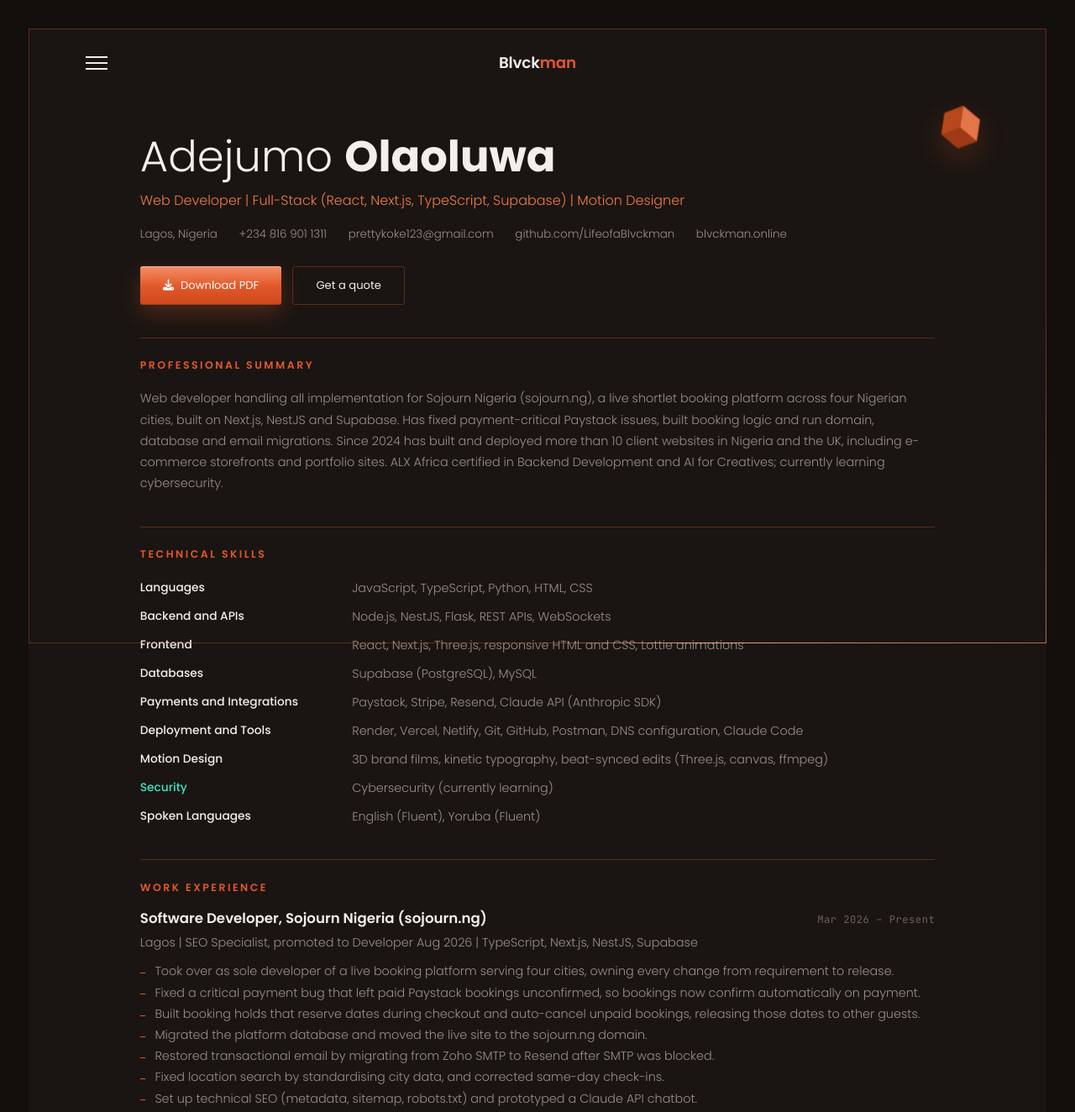
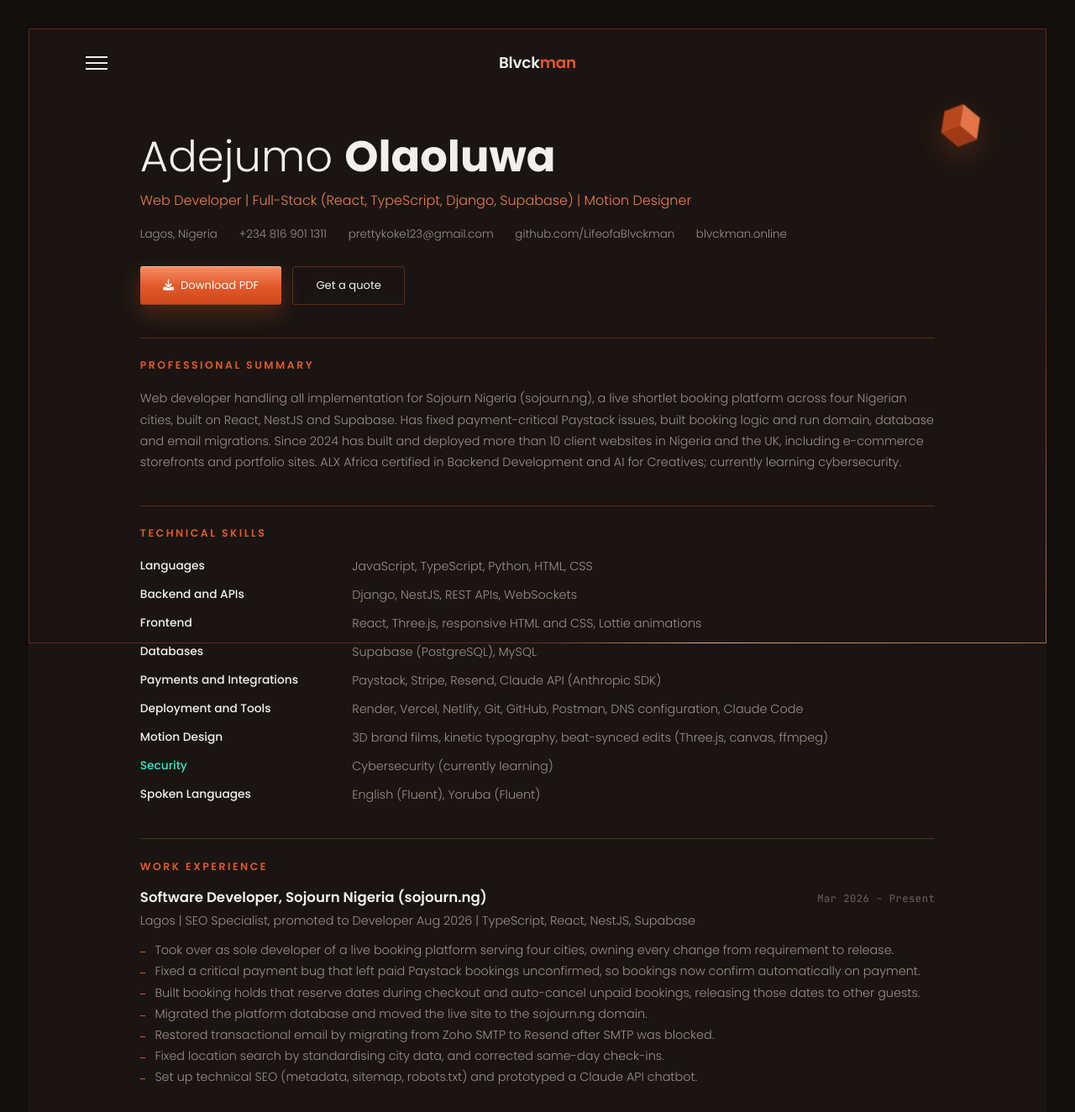
Before and after one commit to LifeofaBlvckman/My-Portfolio, a plain HTML site: page website/cv.html in a window 1280 px wide. Shown: the top 1324 px of the page at 84% size. Drawn offline with Linux system fonts and the light colour scheme.

Commit message:
CV: remove Node.js, Flask and Next.js; add Django
Updated on the CV page and the downloadable PDF (role line, summary,
skills, Sojourn and Eko Streets lines, page description).

Co-Authored-By: Claude Opus 5.5 <noreply@anthropic.com>
Claude-Session: https://claude.ai/code/session_014eAo7nyDKugH4pRThiEDY8

```diff
--- a/website/cv.html
+++ b/website/cv.html
@@ -5,7 +5,7 @@
 <script>document.documentElement.classList.add('js')</script>
 <meta name="viewport" content="width=device-width, initial-scale=1.0, interactive-widget=resizes-content">
 <title>CV | Blvckman — Adejumo Olaoluwa, Web Developer</title>
-<meta name="description" content="CV of Adejumo Olaoluwa — full-stack web developer in Lagos, Nigeria, learning cybersecurity. Next.js, NestJS, Supabase, Paystack.">
+<meta name="description" content="CV of Adejumo Olaoluwa — full-stack web developer in Lagos, Nigeria, learning cybersecurity. React, NestJS, Django, Supabase, Paystack.">
 <meta name="robots" content="index,follow,max-image-preview:large">
 <meta name="theme-color" content="#130f0d">
 <meta name="author" content="Adejumo Olaoluwa">
@@ -14,7 +14,7 @@
 <meta property="og:site_name" content="Blvckman">
 <meta property="og:locale" content="en_NG">
 <meta property="og:title" content="CV | Blvckman — Adejumo Olaoluwa, Web Developer">
-<meta property="og:description" content="CV of Adejumo Olaoluwa — full-stack web developer in Lagos, Nigeria, learning cybersecurity. Next.js, NestJS, Supabase, Paystack.">
+<meta property="og:description" content="CV of Adejumo Olaoluwa — full-stack web developer in Lagos, Nigeria, learning cybersecurity. React, NestJS, Django, Supabase, Paystack.">
 <meta property="og:url" content="https://blvckman.online/cv.html">
 <meta property="og:image" content="https://blvckman.online/og-image.png">
 <meta property="og:image:width" content="1200">
@@ -22,7 +22,7 @@
 <meta property="og:image:alt" content="Blvckman — Adejumo Olaoluwa, web developer in Lagos, learning cybersecurity">
 <meta name="twitter:card" content="summary_large_image">
 <meta name="twitter:title" content="CV | Blvckman — Adejumo Olaoluwa, Web Developer">
-<meta name="twitter:description" content="CV of Adejumo Olaoluwa — full-stack web developer in Lagos, Nigeria, learning cybersecurity. Next.js, NestJS, Supabase, Paystack.">
+<meta name="twitter:description" content="CV of Adejumo Olaoluwa — full-stack web developer in Lagos, Nigeria, learning cybersecurity. React, NestJS, Django, Supabase, Paystack.">
 <meta name="twitter:image" content="https://blvckman.online/og-image.png">
 <link rel="stylesheet" href="https://cdnjs.cloudflare.com/ajax/libs/font-awesome/6.4.0/css/all.min.css">
 <link href="https://fonts.googleapis.com/css2?family=Poppins:wght@200;300;400;500;600;700&family=JetBrains+Mono:wght@400;500&display=swap" rel="stylesheet">
@@ -66,7 +66,7 @@
   <main class="cv-wrap">
     <header class="cv-top reveal">
       <h1>Adejumo <b>Olaoluwa</b></h1>
-      <p class="cv-role">Web Developer | Full-Stack (React, Next.js, TypeScript, Supabase) | Motion Designer</p>
+      <p class="cv-role">Web Developer | Full-Stack (React, TypeScript, Django, Supabase) | Motion Designer</p>
       <div class="cv-contact">
         <span>Lagos, Nigeria</span>
         <a href="tel:+2348169011311">+234 816 901 1311</a>
@@ -82,15 +82,15 @@
 
     <section class="cv-sec reveal">
       <h2>PROFESSIONAL SUMMARY</h2>
-      <p>Web developer handling all implementation for Sojourn Nigeria (sojourn.ng), a live shortlet booking platform across four Nigerian cities, built on Next.js, NestJS and Supabase. Has fixed payment-critical Paystack issues, built booking logic and run domain, database and email migrations. Since 2024 has built and deployed more than 10 client websites in Nigeria and the UK, including e-commerce storefronts and portfolio sites. ALX Africa certified in Backend Development and AI for Creatives; currently learning cybersecurity.</p>
+      <p>Web developer handling all implementation for Sojourn Nigeria (sojourn.ng), a live shortlet booking platform across four Nigerian cities, built on React, NestJS and Supabase. Has fixed payment-critical Paystack issues, built booking logic and run domain, database and email migrations. Since 2024 has built and deployed more than 10 client websites in Nigeria and the UK, including e-commerce storefronts and portfolio sites. ALX Africa certified in Backend Development and AI for Creatives; currently learning cybersecurity.</p>
     </section>
 
     <section class="cv-sec reveal">
       <h2>TECHNICAL SKILLS</h2>
       <dl class="cv-skills">
         <dt>Languages</dt><dd>JavaScript, TypeScript, Python, HTML, CSS</dd>
-        <dt>Backend and APIs</dt><dd>Node.js, NestJS, Flask, REST APIs, WebSockets</dd>
-        <dt>Frontend</dt><dd>React, Next.js, Three.js, responsive HTML and CSS, Lottie animations</dd>
+        <dt>Backend and APIs</dt><dd>Django, NestJS, REST APIs, WebSockets</dd>
+        <dt>Frontend</dt><dd>React, Three.js, responsive HTML and CSS, Lottie animations</dd>
         <dt>Databases</dt><dd>Supabase (PostgreSQL), MySQL</dd>
         <dt>Payments and Integrations</dt><dd>Paystack, Stripe, Resend, Claude API (Anthropic SDK)</dd>
         <dt>Deployment and Tools</dt><dd>Render, Vercel, Netlify, Git, GitHub, Postman, DNS configuration, Claude Code</dd>
@@ -104,7 +104,7 @@
       <h2>WORK EXPERIENCE</h2>
       <div class="cv-job">
         <div class="cv-job-head"><h3>Software Developer, Sojourn Nigeria (sojourn.ng)</h3><span class="cv-date">Mar 2026 – Present</span></div>
-        <p class="cv-meta">Lagos | SEO Specialist, promoted to Developer Aug 2026 | TypeScript, Next.js, NestJS, Supabase</p>
+        <p class="cv-meta">Lagos | SEO Specialist, promoted to Developer Aug 2026 | TypeScript, React, NestJS, Supabase</p>
         <ul>
           <li>Took over as sole developer of a live booking platform serving four cities, owning every change from requirement to release.</li>
           <li>Fixed a critical payment bug that left paid Paystack bookings unconfirmed, so bookings now confirm automatically on payment.</li>
@@ -133,7 +133,7 @@
       <h2>PROJECTS</h2>
       <div class="cv-job">
         <div class="cv-job-head"><h3>Eko Streets</h3></div>
-        <p class="cv-meta">React, Three.js (React Three Fiber), Rapier, Vite, Node.js</p>
+        <p class="cv-meta">React, Three.js (React Three Fiber), Rapier, Vite</p>
         <ul>
           <li>Built a Lagos-set open-world browser game with real city districts, nine story missions, drivable vehicles and a police wanted system.</li>
           <li>Added real-time multiplayer for rooms of up to 16 players, with chat, shared traffic and saved games.</li>
```
Also changed, not shown: 1 other file.
